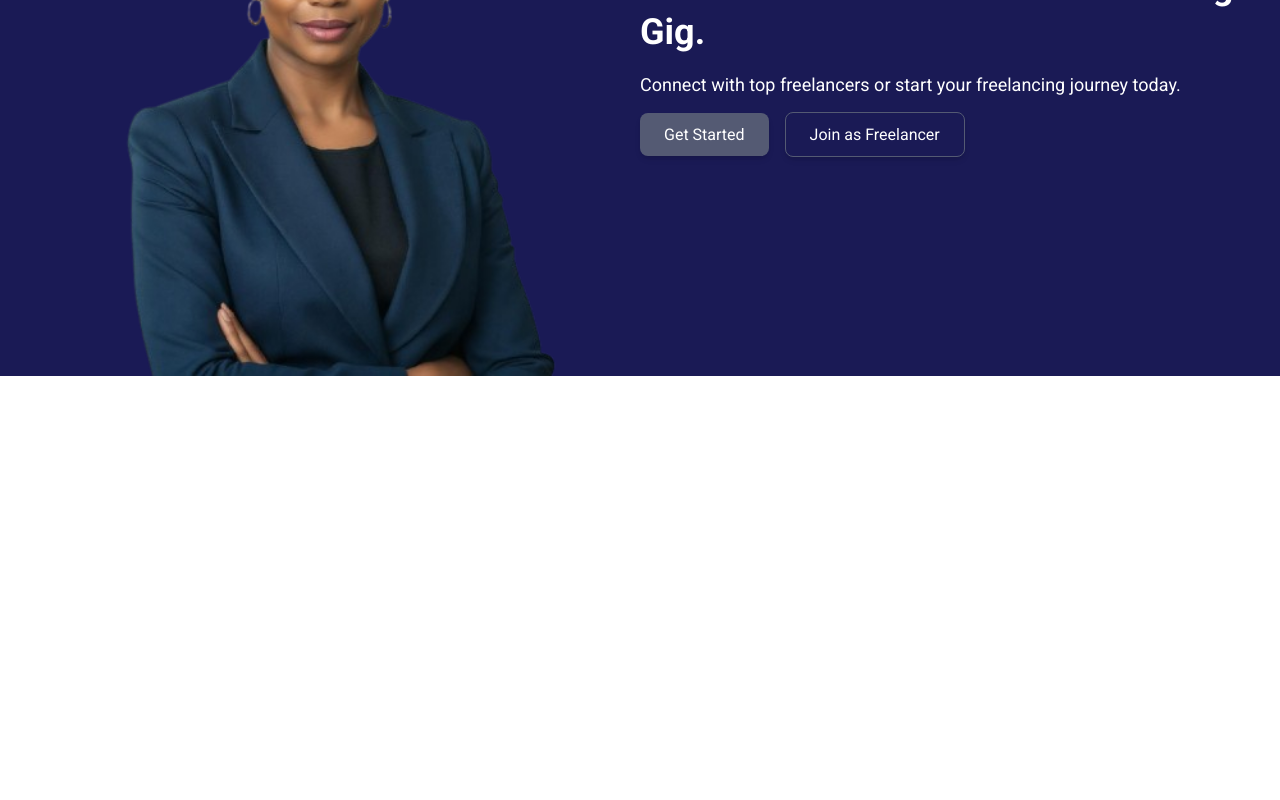
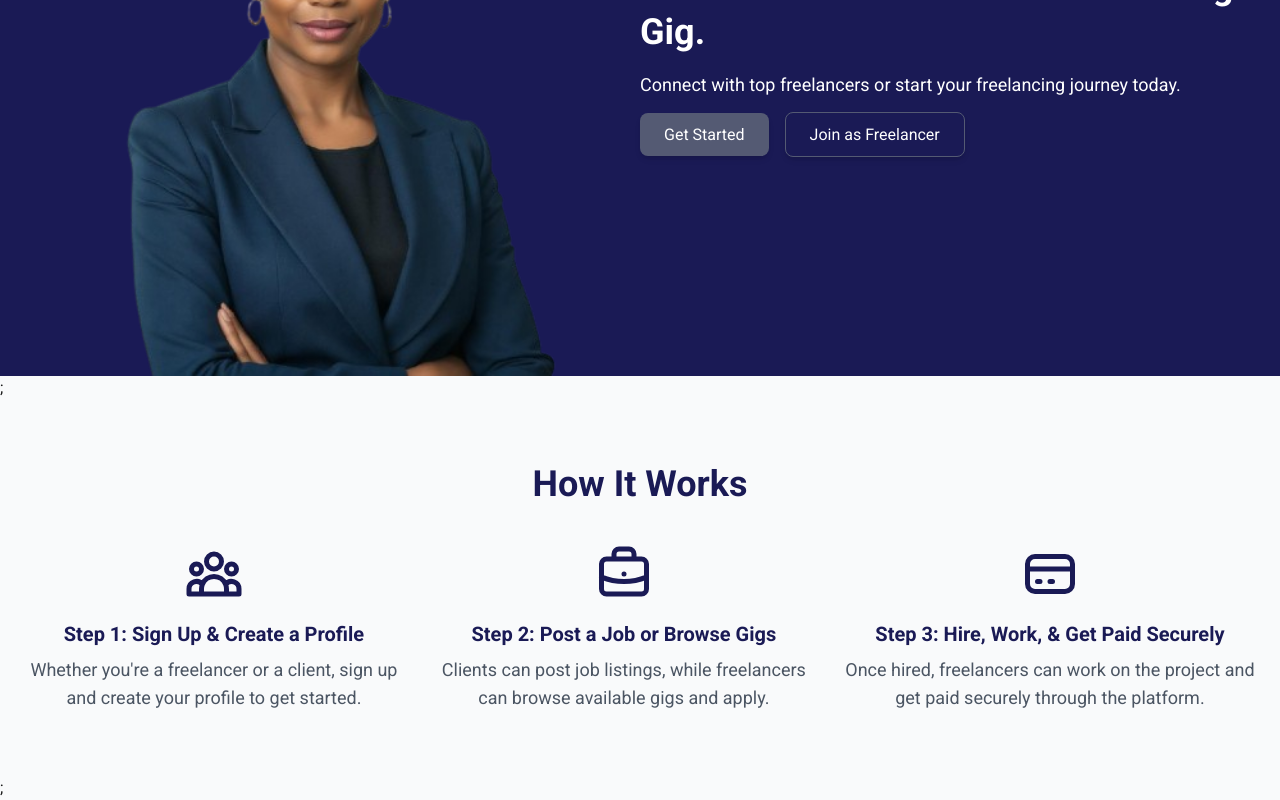
Before and after one commit to Bz14/Freelancing-System, a Next.js app in the folder Frontend/proconnect/: page / in a window 1280 px wide. Shown: the part 349-1149 px from the top of the page. Before the commit the page ends 800 px from the top, so only its background shows below. Built offline with nearby package versions, Linux system fonts and the light colour scheme.

Commit message:
How it works section added.

```diff
--- /dev/null
+++ b/Frontend/proconnect/src/app/components/how_it_works.tsx
@@ -0,0 +1,80 @@
+"use client";
+import { motion } from "framer-motion";
+import {
+  HiOutlineUserGroup,
+  HiOutlineBriefcase,
+  HiOutlineCreditCard,
+} from "react-icons/hi";
+
+const HowItWorksSection = () => {
+  return (
+    <section className="bg-gray-50 py-16">
+      <div className="container mx-auto text-center px-6">
+        <motion.h2
+          className="text-4xl font-bold text-primary mb-10"
+          initial={{ opacity: 0 }}
+          animate={{ opacity: 1 }}
+          transition={{ duration: 1 }}
+        >
+          How It Works
+        </motion.h2>
+        <div className="flex flex-col lg:flex-row justify-between items-center gap-8">
+          <motion.div
+            className="flex flex-col items-center text-center"
+            initial={{ opacity: 0, y: 20 }}
+            animate={{ opacity: 1, y: 0 }}
+            transition={{ duration: 0.6 }}
+          >
+            <div className="text-6xl text-secondary mb-4">
+              <HiOutlineUserGroup color="#1A1A55" />
+            </div>
+            <h3 className="text-xl font-semibold text-primary mb-2">
+              Step 1: Sign Up & Create a Profile
+            </h3>
+            <p className="text-lg text-gray-600">
+              Whether you&apos;re a freelancer or a client, sign up and create
+              your profile to get started.
+            </p>
+          </motion.div>
+
+          <motion.div
+            className="flex flex-col items-center text-center"
+            initial={{ opacity: 0, y: 20 }}
+            animate={{ opacity: 1, y: 0 }}
+            transition={{ duration: 0.6, delay: 0.2 }}
+          >
+            <div className="text-6xl text-secondary mb-4">
+              <HiOutlineBriefcase color="#1A1A55" />
+            </div>
+            <h3 className="text-xl font-semibold text-primary mb-2">
+              Step 2: Post a Job or Browse Gigs
+            </h3>
+            <p className="text-lg text-gray-600">
+              Clients can post job listings, while freelancers can browse
+              available gigs and apply.
+            </p>
+          </motion.div>
+          <motion.div
+            className="flex flex-col items-center text-center"
+            initial={{ opacity: 0, y: 20 }}
+            animate={{ opacity: 1, y: 0 }}
+            transition={{ duration: 0.6, delay: 0.4 }}
+          >
+            <div className="text-6xl text-secondary mb-4">
+              <HiOutlineCreditCard color="#1A1A55" />
+            </div>
+            <h3 className="text-xl font-semibold text-primary mb-2">
+              Step 3: Hire, Work, & Get Paid Securely
+            </h3>
+            <p className="text-lg text-gray-600">
+              Once hired, freelancers can work on the project and get paid
+              securely through the platform.
+            </p>
+          </motion.div>
+        </div>
+      </div>
+    </section>
+  );
+};
+
+export default HowItWorksSection;
--- a/Frontend/proconnect/src/app/page.tsx
+++ b/Frontend/proconnect/src/app/page.tsx
@@ -1,5 +1,11 @@
 import HeroSection from "./components/hero_section";
+import HowItWorksSection from "./components/how_it_works";
 
 export default function Home() {
-  return <HeroSection />;
+  return (
+    <section className="bg-gray-50 ">
+      <HeroSection />;
+      <HowItWorksSection />;
+    </section>
+  );
 }
```
